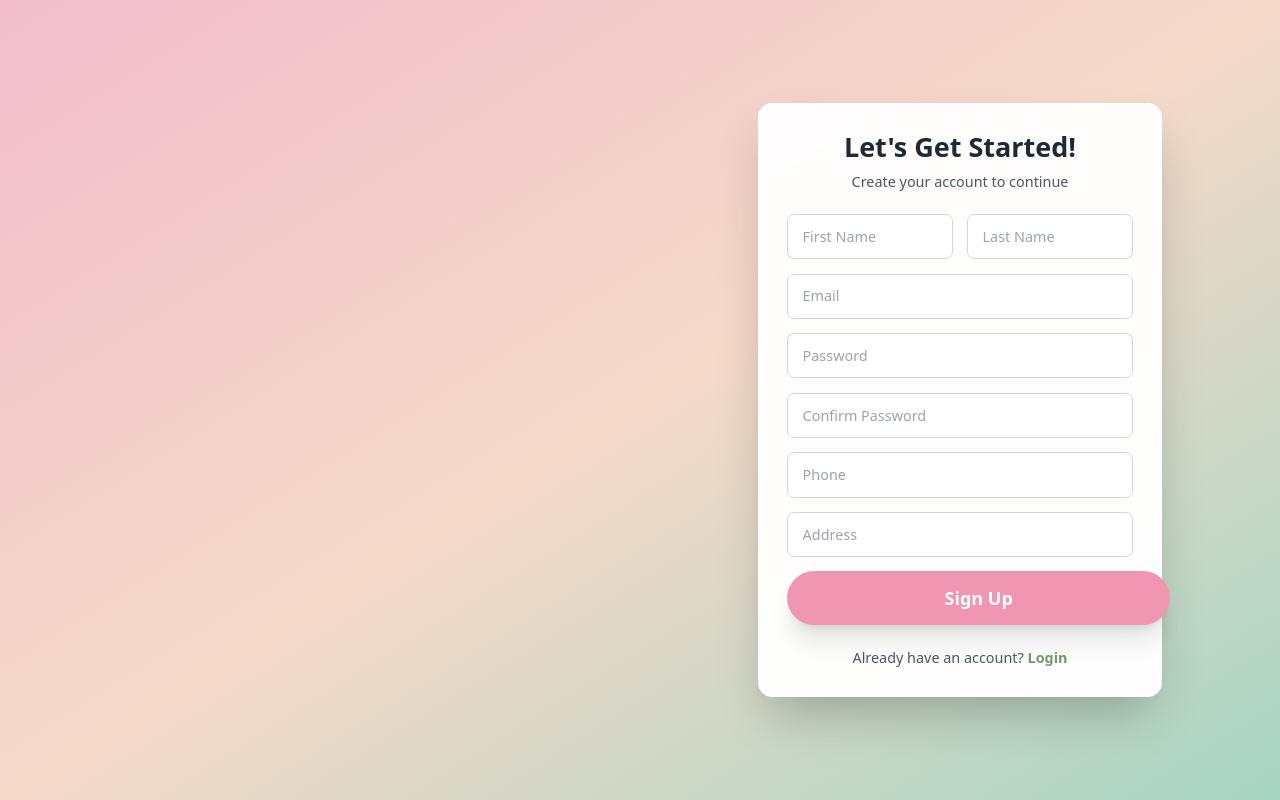
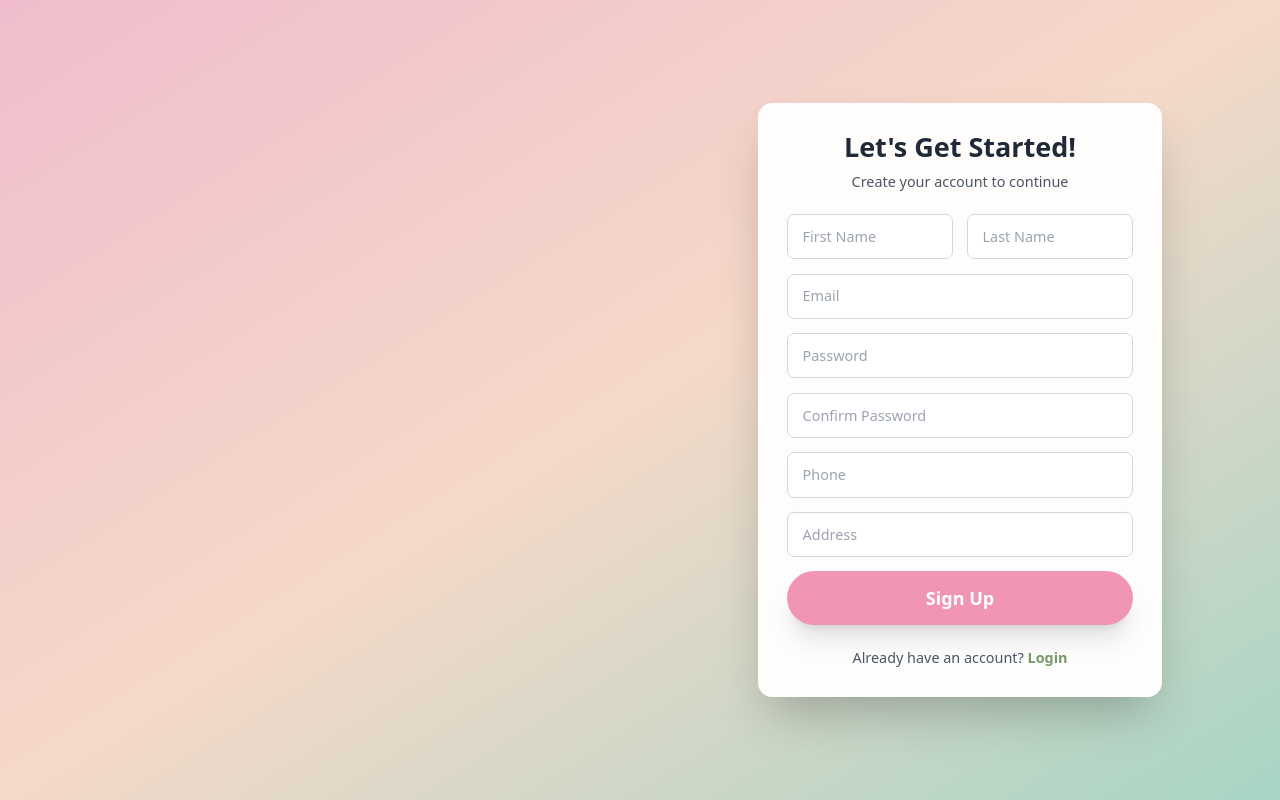
Before and after one commit to ak-suna/Solevia-, a React (Create React App) app in the folder frontend/: page /signup in a window 1280 px wide. Built offline with nearby package versions, Linux system fonts and the light colour scheme.

Commit message:
changed the signup button size

```diff
--- a/frontend/src/auth/SignupForm.jsx
+++ b/frontend/src/auth/SignupForm.jsx
@@ -186,7 +186,7 @@ const SignupForm = () => {
                                 <button
                                     type="submit"
                                     disabled={loading}
-    c    className="px-10 py-4 text-xl bg-[#f096b3] text-white rounded-full font-semibold hover:bg-[#f8ba90] transition-all duration-300 hover:scale-105 shadow-xl  min-w-[383px]"
+                                    className="w-full px-10 py-4 text-xl bg-[#f096b3] text-white rounded-full font-semibold hover:bg-[#f8ba90] transition-all duration-300 hover:scale-105 shadow-xl"
                                 >
                                     {loading ? (
                                         <span className="flex items-center justify-center">
```
